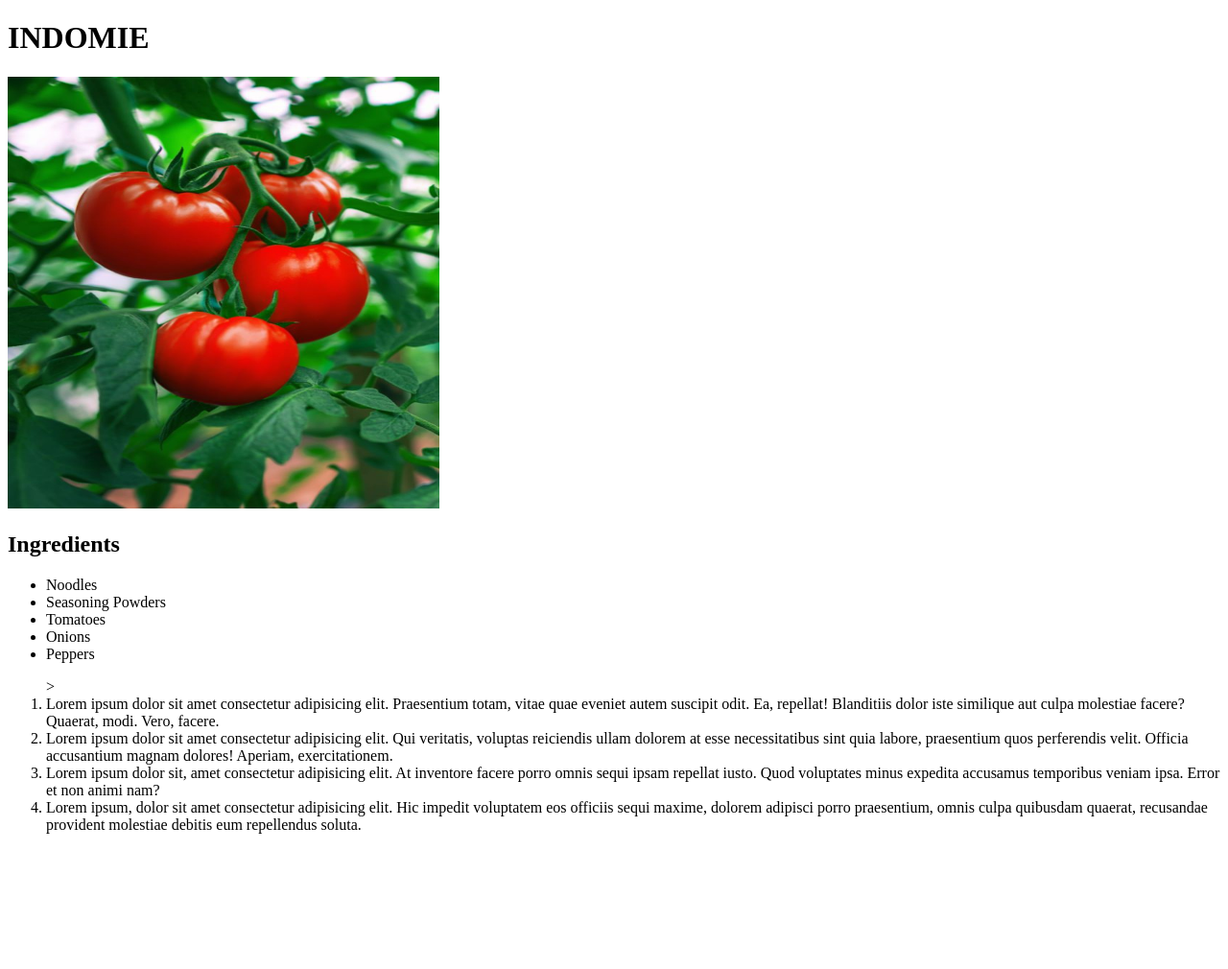
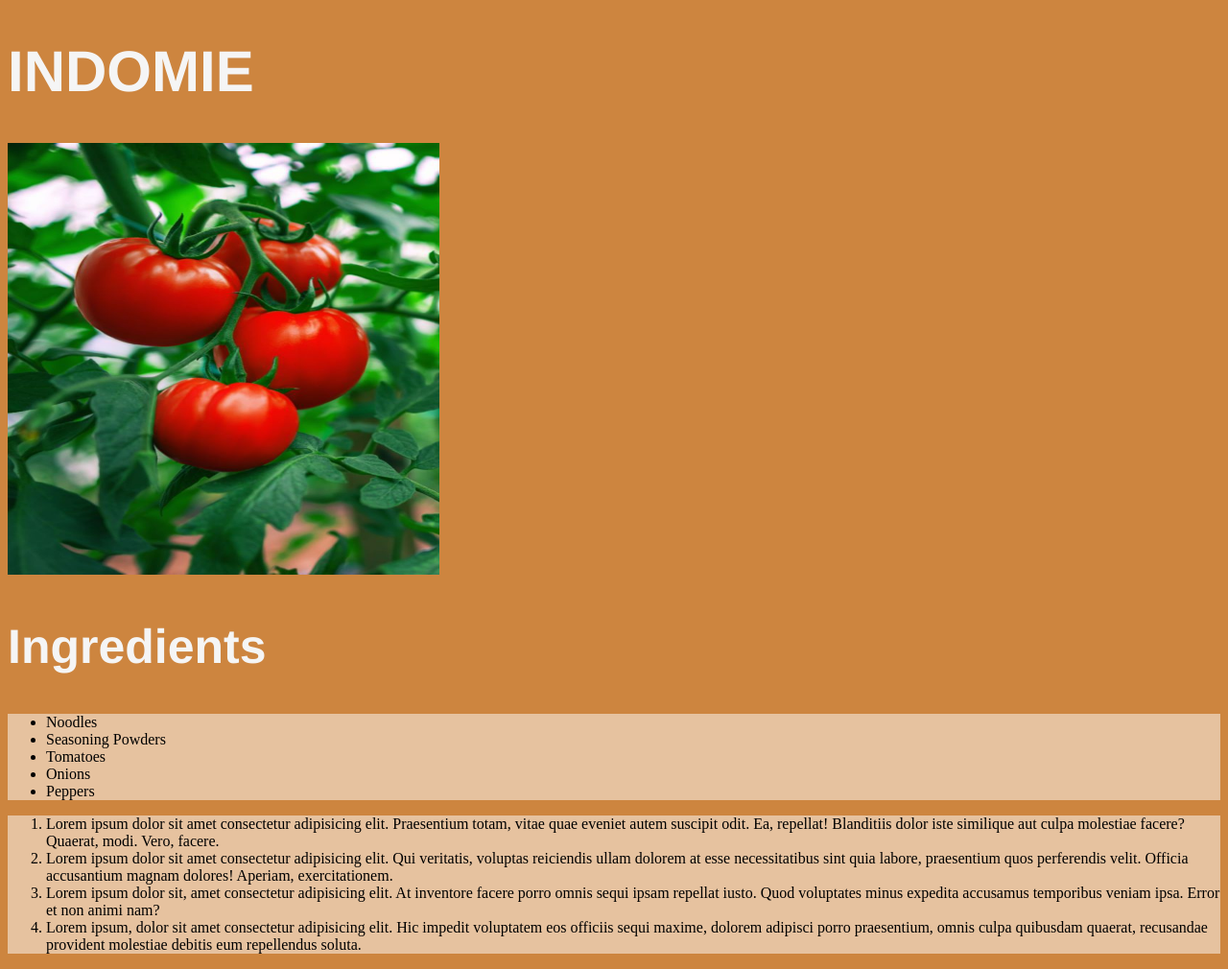
Before and after one commit to duruvic15/odin-recipes, a plain HTML site: page recipes/indomie.html in a window 1280 px wide. Shown: the whole page at 96% size. Before the commit the page ends 885 px from the top, so only its background shows below. Drawn offline with Linux system fonts and the light colour scheme.

Commit message:
I just styled the odin recipes using the the external stylesheet

```diff
--- a/recipes/indomie.html
+++ b/recipes/indomie.html
@@ -3,6 +3,7 @@
     <head>
         <meta charset="UTF-8">
         <title>INDOMIE</title>
+        <link rel="stylesheet" href="../styles.css">
     </head>
     <body>
         <h1>INDOMIE</h1>
@@ -17,7 +18,7 @@
             <li>Onions</li>
             <li>Peppers</li>
         </ul>
-        <ol>>
+        <ol>
             <li>Lorem ipsum dolor sit amet consectetur adipisicing elit. Praesentium totam, vitae quae eveniet autem suscipit odit. Ea, repellat! Blanditiis dolor iste similique aut culpa molestiae facere? Quaerat, modi. Vero, facere.</li>
             <li>Lorem ipsum dolor sit amet consectetur adipisicing elit. Qui veritatis, voluptas reiciendis ullam dolorem at esse necessitatibus sint quia labore, praesentium quos perferendis velit. Officia accusantium magnam dolores! Aperiam, exercitationem.</li>
             <li>Lorem ipsum dolor sit, amet consectetur adipisicing elit. At inventore facere porro omnis sequi ipsam repellat iusto. Quod voluptates minus expedita accusamus temporibus veniam ipsa. Error et non animi nam?</li>
--- /dev/null
+++ b/styles.css
@@ -0,0 +1,36 @@
+body {
+    background-color: peru;
+    font-family:'Times New Roman', Times, serif;
+}
+
+h1 {
+    color: whitesmoke;
+    font-weight: 400px;
+    font-family:'Franklin Gothic Medium', 'Arial Narrow', Arial, sans-serif;
+    font-size: 60px;
+}
+
+h2 {
+    color: whitesmoke;
+    font-weight: 300px;
+    font-family: 'Franklin Gothic Medium', 'Arial Narrow', Arial, sans-serif;
+    font-size: 50px;
+}
+
+p {
+    color: whitesmoke;
+    font-size: 19px;
+}
+
+ul {
+    background-color: rgba(255, 255, 255,0.5);
+
+}
+
+ol {
+    background-color: rgba(255, 255, 255,0.5);
+}
+a {
+    color: grey;
+    font-size: 24px;
+}
```
Also changed, not shown: index.html (+3 -2 lines), recipes/porridgeyam.html (+1 -0 lines), recipes/stew.html (+1 -1 lines).
